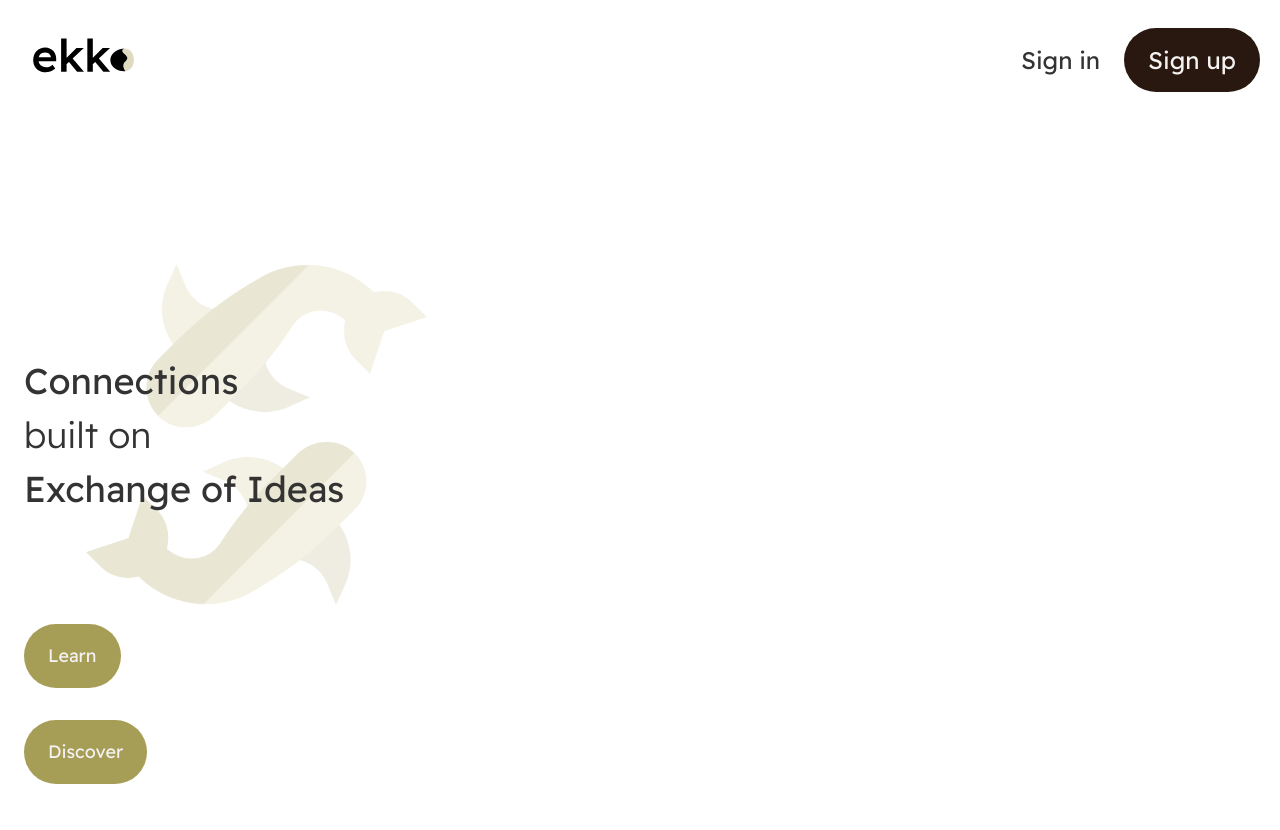
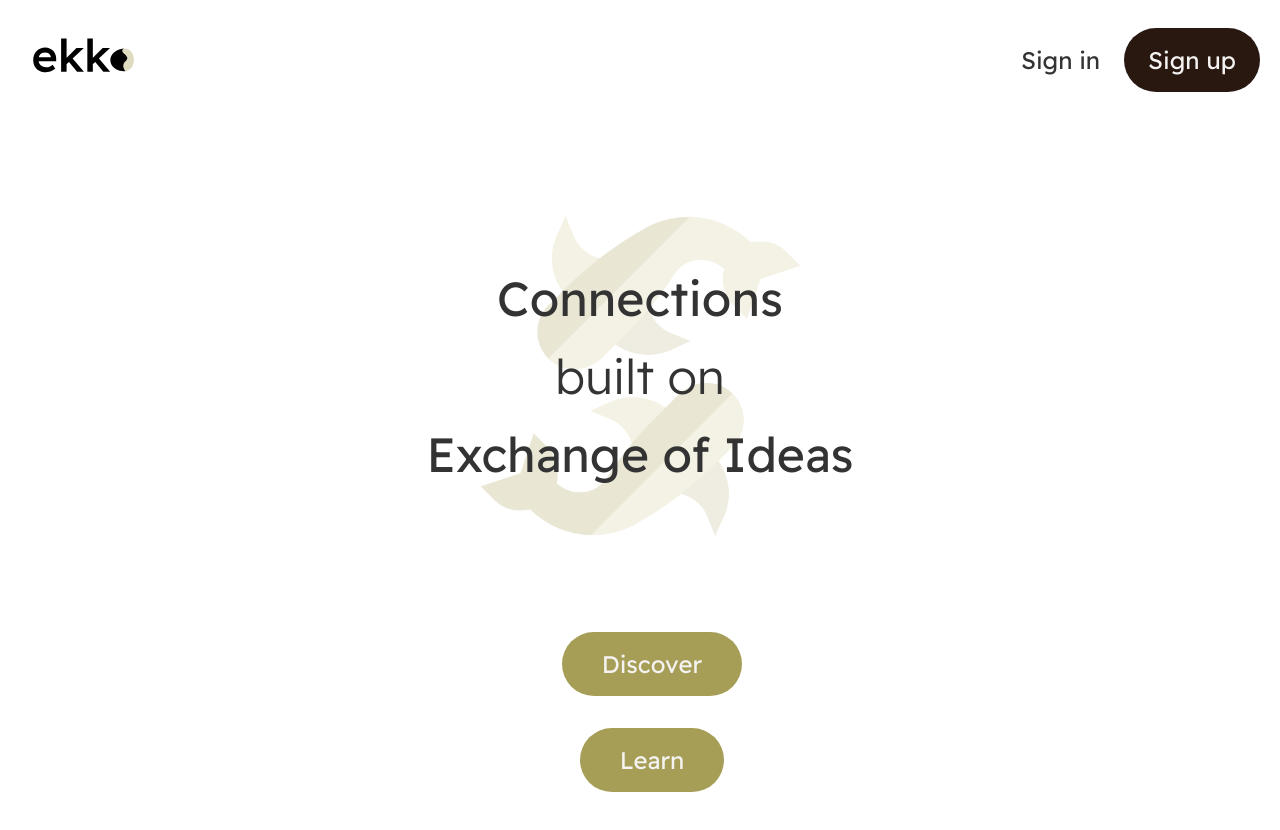
Before and after one commit to SamuelShally/ekko, a React (Create React App) app in the folder frontend/: page / in a window 1280 px wide. Shown: the top 830 px of the page. Built offline with nearby package versions, Linux system fonts and the light colour scheme.

Commit message:
make it responsive

```diff
--- a/frontend/src/components/HelloEkko.jsx
+++ b/frontend/src/components/HelloEkko.jsx
@@ -15,14 +15,17 @@ const Greeting = () => {
 
             {/* big wrapper */}
             <div className='relative'>
-                <div className='absolute w-screen h-screen z-20 mb-20'>
-                    <div className="relative inset-y-36">
+                <div className='absolute w-screen h-screen z-20'>
+                    <div className="relative inset-y-24">
                         {/* fish img + msg */}
-                        <div className="absolute">
-                            <img className="relative opacity-25 left-1/2 -translate-x-1/2
-                                            w-2/3 sm:w-2/3" src={fish} alt="Fish"/>
+                        <div className="absolute w-screen mb-10">
+                            <img className="relative opacity-25
+                                            left-10 w-72
+                                            sm:w-80 sm:left-0 sm:mx-auto"
+                                 src={fish} alt="Fish" />
                             <div className="absolute top-1/2 -translate-y-1/2">
-                                <h1 className="font-readex text-4xl text-left leading-normal px-6 w-full">
+                                <h1 className="w-screen font-readex text-4xl text-left leading-normal px-6
+                                               sm:text-5xl sm:leading-relaxed sm:text-center">
                                     Connections<br /><span className="font-light">built on</span><br />Exchange of Ideas
                                 </h1>
                             </div>
@@ -30,17 +33,26 @@ const Greeting = () => {
 
                         {/* Learn, Discover  */}
                         <div className='absolute grid grid-rows-2 gap-y-8 justify-items-start
-                                                mt-80 pb-32 pt-10'>
+                                        mt-80 pb-32 pt-16
+                                        sm:pt-24 sm:w-full sm:justify-items-center'>
+                            <Link to="/discover">
+                                <button className="px-8 text-2xl ml-6 btn btn-lg
+                                                   sm:px-8
+                                                   md:px-8
+                                                   lg:px-10 lg:h-14
+                                                   bg-secondary text-neutral rounded-full"
+                                        onClick={() => { window.scrollTo({top: 0, left: 0, behavior: 'smooth'}); }}>
+                                        Discover
+                                </button>
+                            </Link>
                             <Link to="/learn">
-                                <button className="text-2xl px-8 ml-6 btn btn-lg md:btn-md lg:btn-lg bg-secondary text-neutral rounded-full"
+                                <button className="px-8 text-2xl ml-6 btn btn-lg
+                                                   sm:px-8
+                                                   md:px-8
+                                                   lg:px-10
+                                                   bg-secondary text-neutral rounded-full"
                                         onClick={() => { window.scrollTo({top: 0, left: 0, behavior: 'smooth'}); }}>
                                         Learn
-                                </button>
-                            </Link>
-                            <Link to="/discover">
-                                <button className="text-2xl ml-6 px-10 btn btn-lg md:btn-md lg:btn-lg bg-secondary text-neutral rounded-full"
-                                        onClick={() => { window.scrollTo({top: 0, left: 0, behavior: 'smooth'}); }}>
-                                        Discover
                                 </button>
                             </Link>
                             {/* <div className='w-full h-96'>
```
